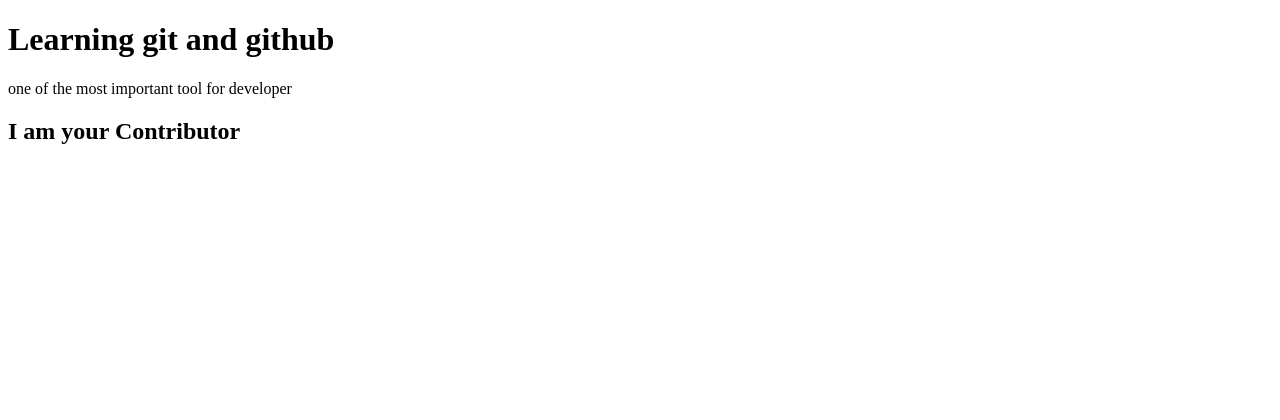
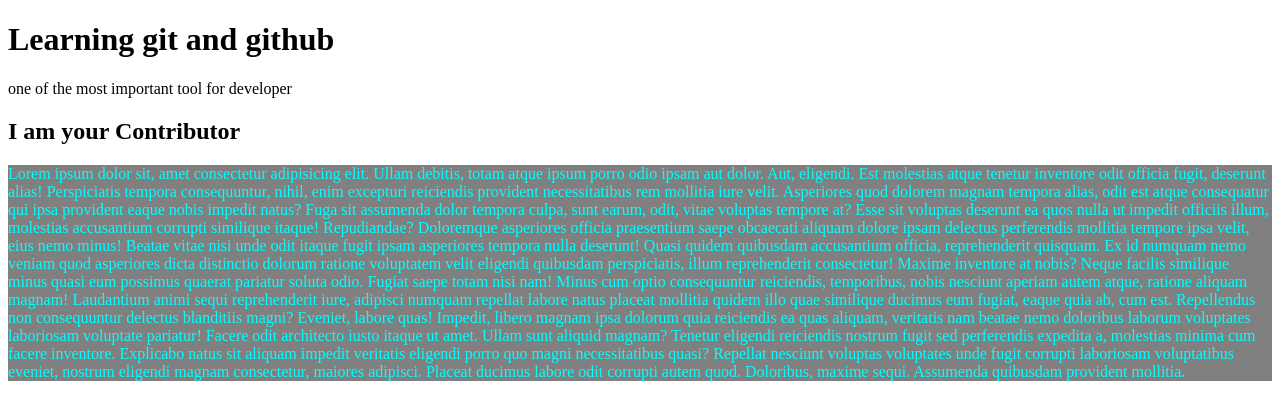
Before and after one commit to sumitkumar2299/git_krishna, a plain HTML site: page index.html in a window 1280 px wide. Drawn offline with Linux system fonts and the light colour scheme.

Commit message:
adding paragraph

```diff
--- a/index.html
+++ b/index.html
@@ -9,5 +9,15 @@
     <h1>Learning  git and github </h1>
     <p>one of the most important tool for developer </p>
     <h2> I am your Contributor </h2>
+    <p style="background-color: gray;color:aqua; align-items: center;">Lorem ipsum dolor sit, amet consectetur adipisicing elit. Ullam debitis, totam atque ipsum porro odio ipsam aut dolor. Aut, eligendi. Est molestias atque tenetur inventore odit officia fugit, deserunt alias!
+    Perspiciatis tempora consequuntur, nihil, enim excepturi reiciendis provident necessitatibus rem mollitia iure velit. Asperiores quod dolorem magnam tempora alias, odit est atque consequatur qui ipsa provident eaque nobis impedit natus?
+    Fuga sit assumenda dolor tempora culpa, sunt earum, odit, vitae voluptas tempore at? Esse sit voluptas deserunt ea quos nulla ut impedit officiis illum, molestias accusantium corrupti similique itaque! Repudiandae?
+    Doloremque asperiores officia praesentium saepe obcaecati aliquam dolore ipsam delectus perferendis mollitia tempore ipsa velit, eius nemo minus! Beatae vitae nisi unde odit itaque fugit ipsam asperiores tempora nulla deserunt!
+    Quasi quidem quibusdam accusantium officia, reprehenderit quisquam. Ex id numquam nemo veniam quod asperiores dicta distinctio dolorum ratione voluptatem velit eligendi quibusdam perspiciatis, illum reprehenderit consectetur! Maxime inventore at nobis?
+    Neque facilis similique minus quasi eum possimus quaerat pariatur soluta odio. Fugiat saepe totam nisi nam! Minus cum optio consequuntur reiciendis, temporibus, nobis nesciunt aperiam autem atque, ratione aliquam magnam!
+    Laudantium animi sequi reprehenderit iure, adipisci numquam repellat labore natus placeat mollitia quidem illo quae similique ducimus eum fugiat, eaque quia ab, cum est. Repellendus non consequuntur delectus blanditiis magni?
+    Eveniet, labore quas! Impedit, libero magnam ipsa dolorum quia reiciendis ea quas aliquam, veritatis nam beatae nemo doloribus laborum voluptates laboriosam voluptate pariatur! Facere odit architecto iusto itaque ut amet.
+    Ullam sunt aliquid magnam? Tenetur eligendi reiciendis nostrum fugit sed perferendis expedita a, molestias minima cum facere inventore. Explicabo natus sit aliquam impedit veritatis eligendi porro quo magni necessitatibus quasi?
+    Repellat nesciunt voluptas voluptates unde fugit corrupti laboriosam voluptatibus eveniet, nostrum eligendi magnam consectetur, maiores adipisci. Placeat ducimus labore odit corrupti autem quod. Doloribus, maxime sequi. Assumenda quibusdam provident mollitia.</p>
 </body>
 </html>
```
